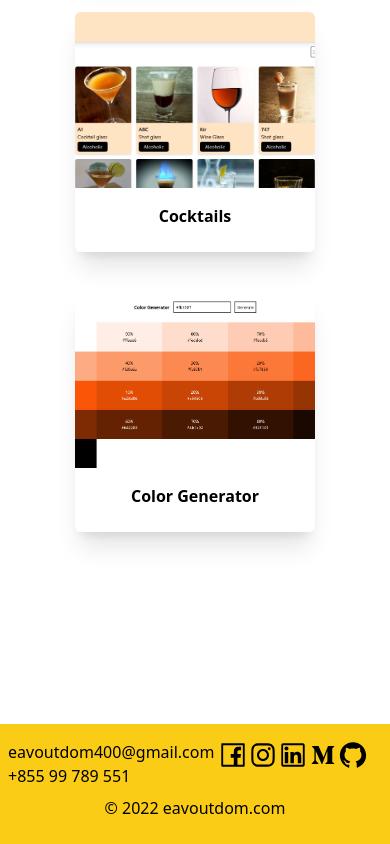
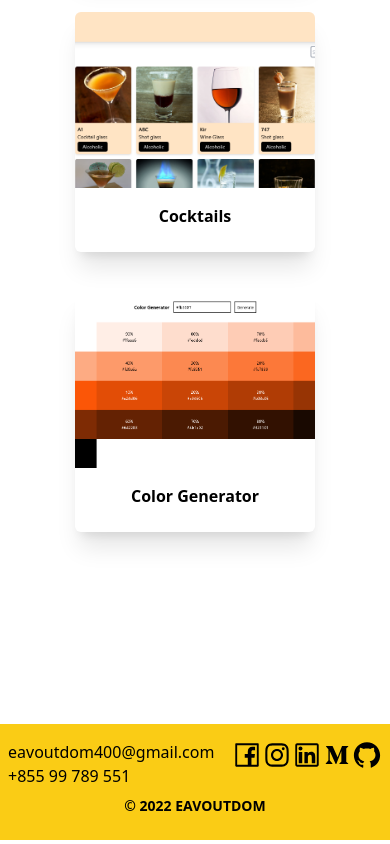
Before and after one commit to EavOutDom/Portfolio, a React (Create React App) app: page /Portfolio/projects in a window 390 px wide. Shown: the part 1464-2308 px from the top of the page. Built offline with nearby package versions, Linux system fonts and the light colour scheme.

Commit message:
update 8

```diff
--- a/src/components/footer.jsx
+++ b/src/components/footer.jsx
@@ -13,7 +13,7 @@ const Footer = () => {
                     <h1>eavoutdom400@gmail.com</h1>
                     <h1>+855 99 789 551</h1>
                 </div>
-                <div className="w-3/4 mx-auto duration-500 flex justify-evenly text-3xl">
+                <div className="w-full sm:w-3/4 mx-auto duration-500 flex sm:justify-evenly justify-end text-3xl">
                     {link.map((data, index) => {
                         return (
                             <a
@@ -28,7 +28,7 @@ const Footer = () => {
                     })}
                 </div>
             </div>
-            <p className={"my-2"}> &copy; 2022 eavoutdom.com </p>
+            <p className={"my-2 font-semibold text-sm"}> &copy; 2022 EAVOUTDOM </p>
         </div>
     );
 };
--- a/src/pages/home.jsx
+++ b/src/pages/home.jsx
@@ -35,7 +35,7 @@ const Home = () => {
                     >
                         Hi, My name is Eav Outdom
                     </h1>
-                    <div className="mx-auto w-3/4 text-start">
+                    <div className="mx-auto w-3/4 text-center">
                         <p className="md:text-lg duration-500 mt-6">
                             A front-end developer with a passion for learning
                             and creating.
```
Also changed, not shown: 1 other file (tests, documents, lock files or other folders).
